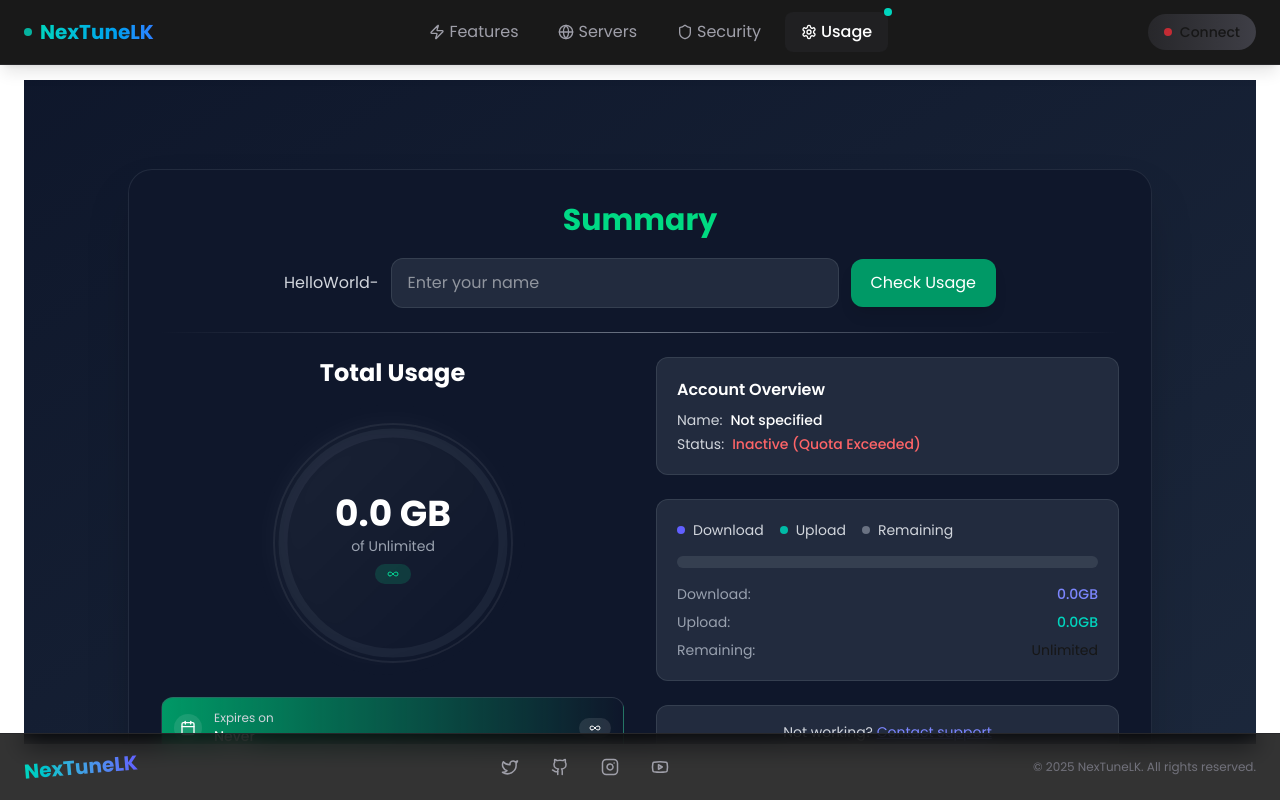
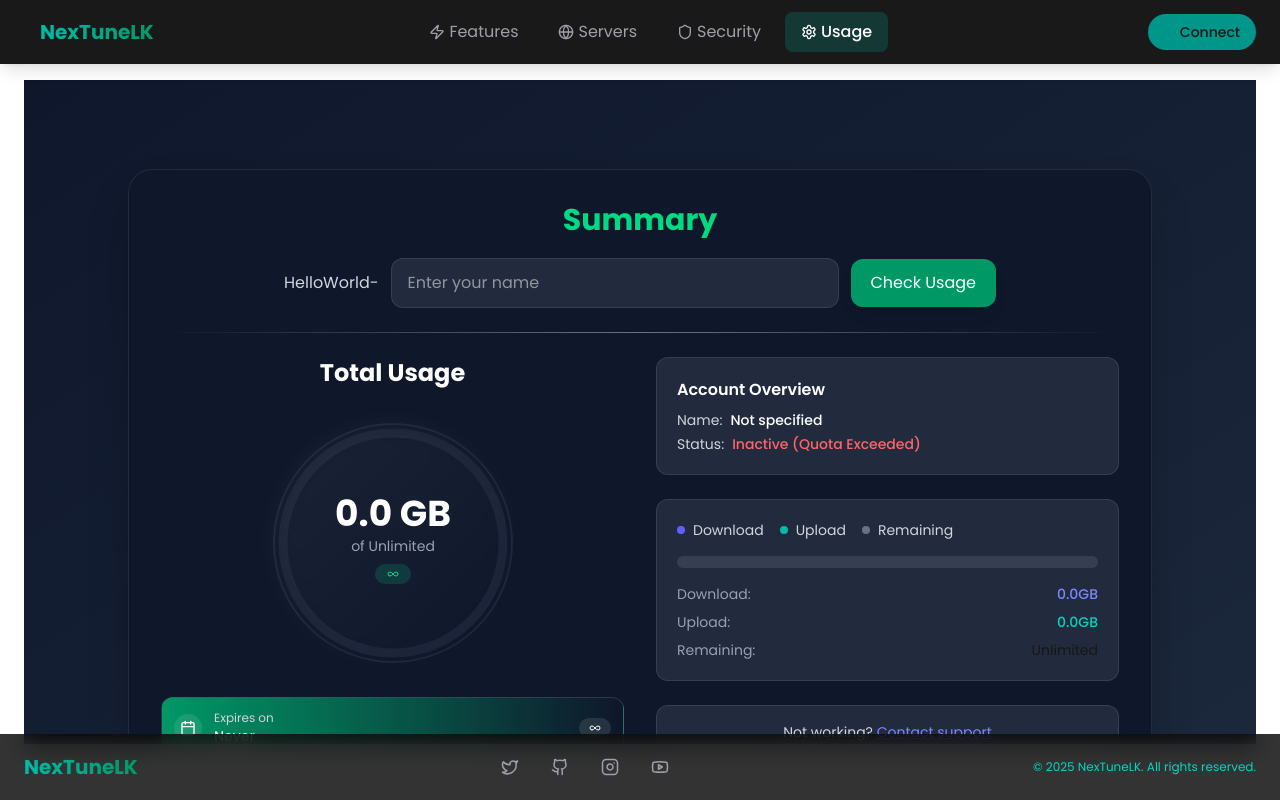
Before and after one commit to IshanArdithya/NextuneLK, a Next.js app in the folder client/: page /usage in a window 1280 px wide. Built offline with nearby package versions, Linux system fonts and the light colour scheme.

Commit message:
header and footer enhanced

```diff
--- a/client/src/app/layout.tsx
+++ b/client/src/app/layout.tsx
@@ -5,6 +5,8 @@
 import Header from "@/components/header"
 import Footer from "@/components/Footer"
 import type { ReactNode } from "react"
+import { motion } from "framer-motion"
+// import { ThemeSwitcher } from "@/components/ThemeSwitcher"
 
 
 export const metadata: Metadata = {
@@ -17,7 +19,7 @@
     <html lang="en" className="h-full">
       <body className="h-full bg-black text-white flex flex-col pt-16 pb-14">
         <ThemeProvider>
-          <Header theme="teal" />
+          <Header />
 
           <main className="flex-1 overflow-y-auto">
             <div className="max-w-7xl mx-auto px-6 py-4">
@@ -26,6 +28,7 @@
           </main>
 
           <Footer />
+          {/* <ThemeSwitcher /> */}
           <CustomToaster />
         </ThemeProvider>
       </body>
--- a/client/src/components/Footer.tsx
+++ b/client/src/components/Footer.tsx
@@ -3,6 +3,7 @@
 import { motion } from 'framer-motion'
 import { Github, Twitter, Instagram, Youtube } from 'lucide-react'
 import Link from 'next/link'
+import { themes, type ThemeKey } from '@/lib/themes'
 
 const socialLinks = [
   { icon: <Twitter size={18} />, url: '#' },
@@ -11,20 +12,23 @@
   { icon: <Youtube size={18} />, url: '#' },
 ]
 
-export default function Footer() {
+export default function Footer({ themeKey = 'teal' }: { themeKey?: ThemeKey }) {
+  const theme = themes[themeKey]
+
   return (
     <motion.footer
-      className="fixed bottom-0 left-0 right-0 bg-black/80 backdrop-blur-md border-t border-zinc-800"
+      className="fixed bottom-0 left-0 right-0 bg-black/80 backdrop-blur-md"
+      style={{ borderTop: `1px solid ${theme.border.replace('/30', '/50')}` }}
       initial={{ y: 100 }}
       animate={{ y: 0 }}
       transition={{ type: 'spring', stiffness: 300, damping: 20 }}
     >
       <div className="max-w-7xl mx-auto px-6 py-4">
         <div className="flex flex-col md:flex-row justify-between items-center gap-4">
-          {/* Logo with wave animation */}
+          {/* Logo */}
           <motion.div
             animate={{
-              rotate: [0, 5, -5, 0],
+              rotate: [0, 0, -0, 0],
             }}
             transition={{
               repeat: Infinity,
@@ -32,19 +36,19 @@
               duration: 4
             }}
           >
-            <Link href="/" className="text-xl font-bold bg-gradient-to-r from-teal-400 to-indigo-500 bg-clip-text text-transparent">
+            <Link href="/" className={`text-xl font-bold bg-gradient-to-r ${theme.primary} bg-clip-text text-transparent`}>
               NexTuneLK
             </Link>
           </motion.div>
 
-          {/* Social links with staggered animation */}
+          {/* Social links */}
           <div className="flex gap-4">
             {socialLinks.map((link, i) => (
               <motion.a
                 key={i}
                 href={link.url}
                 target="_blank"
-                className="text-zinc-400 hover:text-white p-2 rounded-full hover:bg-zinc-800"
+                className={`text-zinc-400 hover:${theme.iconBg} p-2 rounded-full`}
                 whileHover={{ y: -3, scale: 1.1 }}
                 whileTap={{ scale: 0.9 }}
                 initial={{ opacity: 0, y: 20 }}
@@ -56,9 +60,9 @@
             ))}
           </div>
 
-          {/* Copyright text with fade-in */}
+          {/* Copyright */}
           <motion.p
-            className="text-xs text-zinc-500"
+            className={`text-xs ${theme.text}`}
             initial={{ opacity: 0 }}
             animate={{ opacity: 1 }}
             transition={{ delay: 0.5 }}
--- a/client/src/components/header.tsx
+++ b/client/src/components/header.tsx
@@ -4,6 +4,7 @@
 import { Menu, Shield, Zap, Globe, Settings } from 'lucide-react'
 import Link from 'next/link'
 import { usePathname } from 'next/navigation'
+import { themes, type ThemeKey } from '@/lib/themes'
 
 const navItems = [
   {
@@ -28,20 +29,26 @@
   },
 ]
 
-export default function Header() {
+export default function Header({ themeKey = 'teal' }: { themeKey?: ThemeKey }) {
   const pathname = usePathname()
+  const theme = themes[themeKey]
 
   return (
     <motion.header
-      className="fixed top-0 left-0 right-0 z-50 bg-black/90 backdrop-blur-md border-b border-zinc-800 shadow-lg"
+      className="fixed top-0 left-0 right-0 z-50 bg-black/90 backdrop-blur-md shadow-lg"
+      style={{ borderBottom: `1px solid ${theme.border.replace('/30', '/50')}` }}
       initial={{ y: -100 }}
       animate={{
         y: 0,
-        transition: { type: 'spring', stiffness: 300, damping: 20 }
+        transition: {
+          type: 'spring',
+          stiffness: 300,
+          damping: 20,
+        }
       }}
     >
       <div className="max-w-7xl mx-auto px-6 py-3 flex items-center justify-between">
-        {/* Logo with connection animation */}
+        {/* Logo */}
         <motion.div
           whileHover={{ scale: 1.05 }}
           whileTap={{ scale: 0.95 }}
@@ -57,14 +64,14 @@
               duration: 2,
               ease: "easeInOut"
             }}
-            className="w-2 h-2 rounded-full bg-teal-400"
+            className={`w-2 h-2 rounded-full ${theme.icon}`}
           />
-          <Link href="/" className="text-xl font-bold bg-gradient-to-r from-teal-400 to-blue-500 bg-clip-text text-transparent">
+          <Link href="/" className={`text-xl font-bold bg-gradient-to-r ${theme.primary} bg-clip-text text-transparent`}>
             NexTuneLK
           </Link>
         </motion.div>
 
-        {/* Desktop Nav with connection indicators */}
+        {/* Nav */}
         <nav className="hidden md:flex gap-2">
           {navItems.map((item) => (
             <motion.div
@@ -77,33 +84,24 @@
                 href={item.path}
                 className={`flex items-center gap-1 px-4 py-2 rounded-lg transition-colors ${
                   pathname === item.path
-                    ? 'text-white font-medium bg-zinc-800/50'
+                    ? `text-white font-medium ${theme.iconBg}`
                     : 'text-zinc-400 hover:text-white hover:bg-zinc-800/30'
                 }`}
               >
                 {item.icon}
                 {item.name}
-                {pathname === item.path && (
-                  <motion.div
-                    layoutId="nav-ping"
-                    className="absolute -top-1 -right-1 w-2 h-2 rounded-full bg-teal-400"
-                    initial={{ scale: 0 }}
-                    animate={{ scale: 1 }}
-                    transition={{ type: 'spring', bounce: 0.6 }}
-                  />
-                )}
               </Link>
             </motion.div>
           ))}
         </nav>
 
-        {/* Connection status button */}
+        {/* Connect button */}
         <motion.button
-          className="flex items-center gap-2 px-4 py-2 rounded-full bg-gradient-to-r from-zinc-800 to-zinc-700 text-sm font-medium"
+          className={`flex items-center gap-2 px-4 py-2 rounded-full ${theme.accent} text-sm font-medium`}
           whileHover={{ scale: 1.03 }}
           whileTap={{ scale: 0.97 }}
         >
-          <span className="w-2 h-2 rounded-full bg-red-500 animate-pulse"></span>
+          <span className={`w-2 h-2 rounded-full ${theme.icon} animate-pulse`}></span>
           Connect
         </motion.button>
       </div>
```
